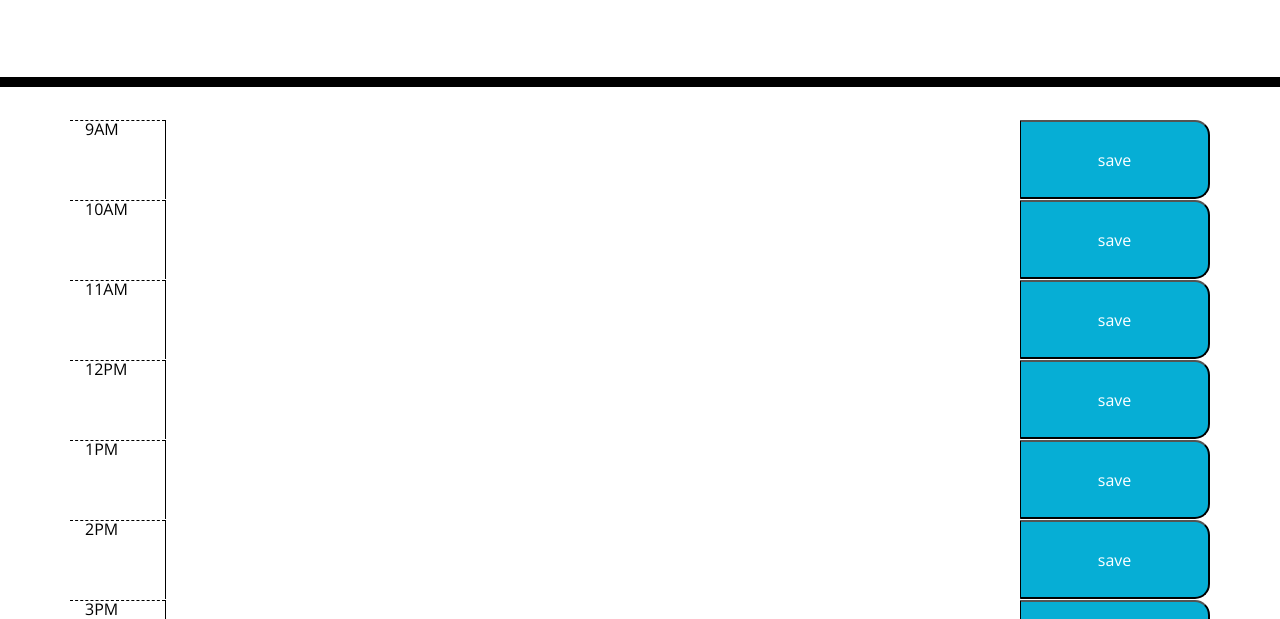
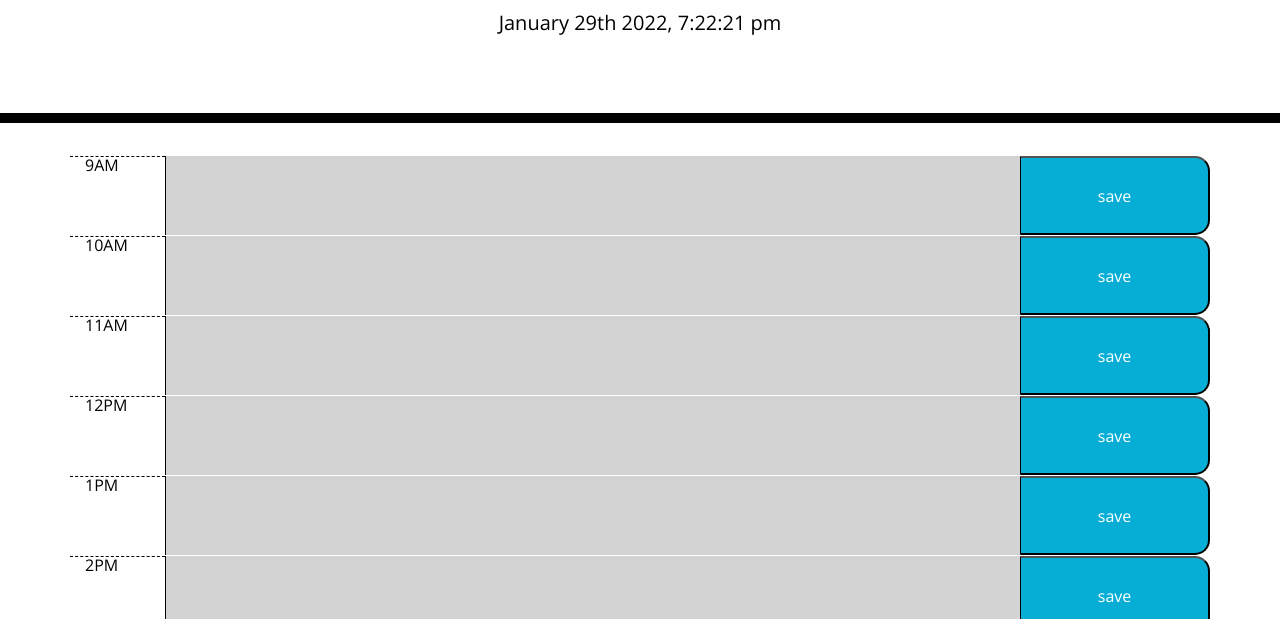
Before and after one commit to DanielP1742/work-day-scheduler, a plain HTML site: page index.html in a window 1280 px wide. Shown: the part 181-800 px from the top of the page. Drawn offline with nearby package versions, Linux system fonts and the light colour scheme; files that its build step writes are made by us from their sources; a web font is replaced by a local one.

Commit message:
ReadME Updates

```diff
--- a/index.html
+++ b/index.html
@@ -20,7 +20,7 @@
     />
     <link rel="stylesheet" href="https://cdnjs.cloudflare.com/ajax/libs/open-iconic/1.1.1/font/css/open-iconic-bootstrap.min.css" />
 
-    <link rel="stylesheet" href="./assests/css/style.css" />
+    <link rel="stylesheet" href="./assets/css/style.css" />
     <title>Work Day Scheduler</title>
   </head>
 
@@ -90,6 +90,6 @@
     </div>
     <script src="https://code.jquery.com/jquery-3.4.1.min.js"></script>
     <script src="https://cdnjs.cloudflare.com/ajax/libs/moment.js/2.24.0/moment.min.js"></script>
-    <script src="./assests/js/script.js"></script>
+    <script src="./assets/js/script.js"></script>
   </body>
 </html>
```
Also changed, not shown: 1 other file.
